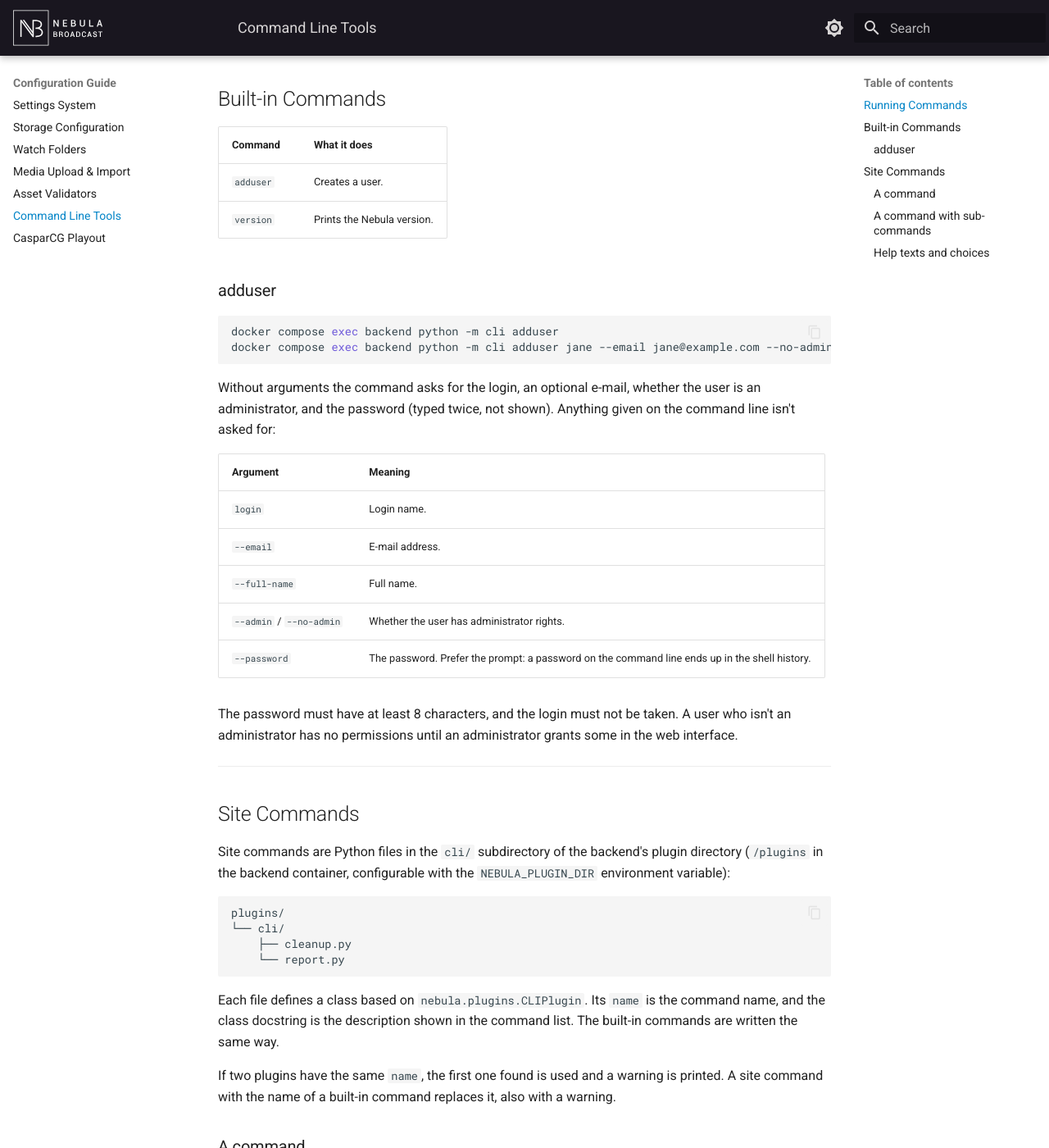
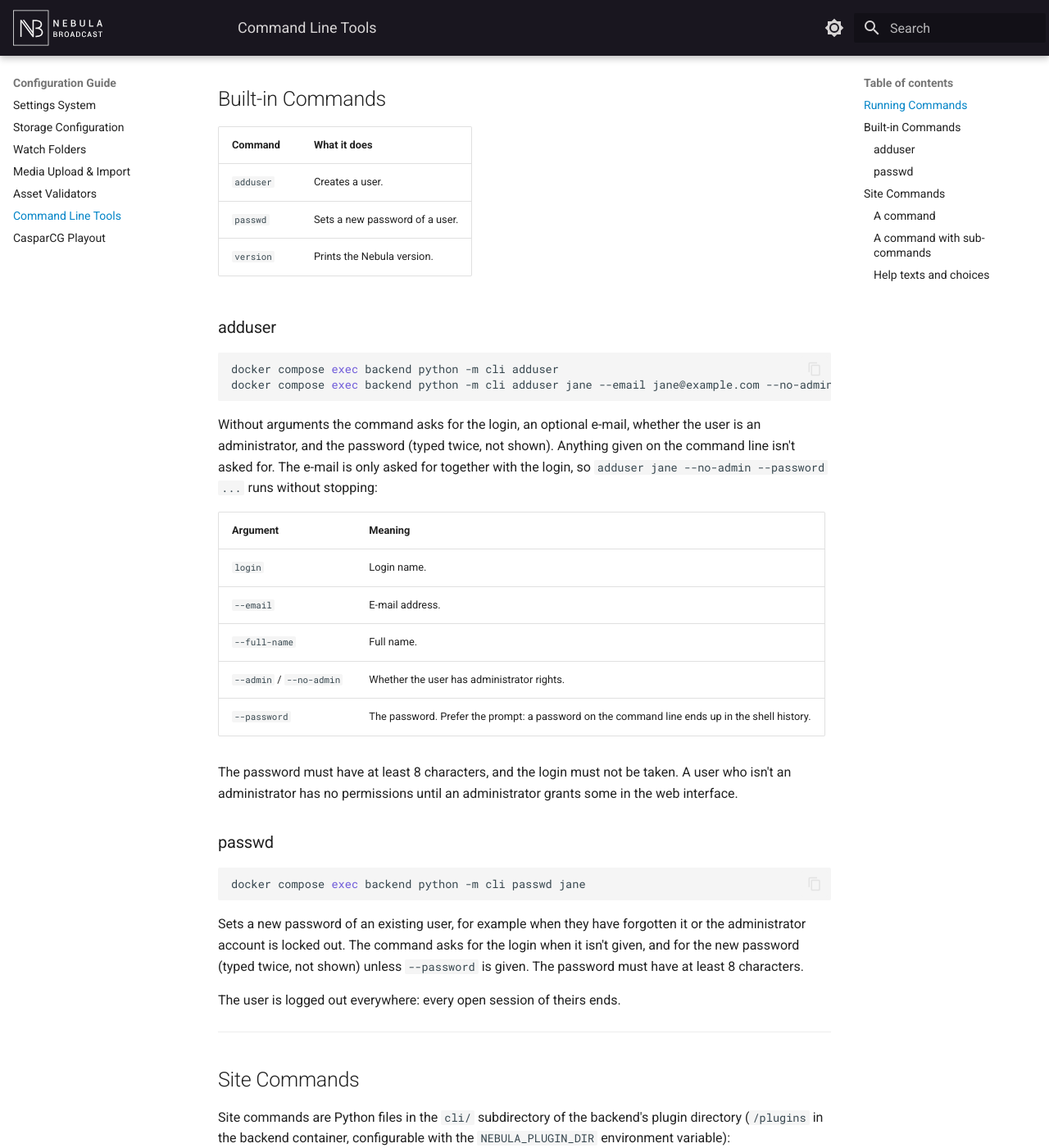
Before and after one commit to nebulabroadcast/nebula-docs, an MkDocs documentation site: the page built from docs/setup/cli.md, in a window 1280 px wide and 1400 px high, scrolled down 617 px. Shown: the whole window at 82% size. Built offline with MkDocs 1.6.1 and Material for MkDocs 9.7.7, drawn with Linux system fonts in a browser that asks for light colours.

Commit message:
docs: passwd command

````diff
--- a/docs/setup/cli.md
+++ b/docs/setup/cli.md
@@ -23,6 +23,7 @@ A command that fails exits with status `1`. A wrong command name or wrong argume
 | Command | What it does |
 |---|---|
 | `adduser` | Creates a user. |
+| `passwd` | Sets a new password of a user. |
 | `version` | Prints the Nebula version. |
 
 ### adduser
@@ -32,7 +33,7 @@ docker compose exec backend python -m cli adduser
 docker compose exec backend python -m cli adduser jane --email jane@example.com --no-admin
 ```
 
-Without arguments the command asks for the login, an optional e-mail, whether the user is an administrator, and the password (typed twice, not shown). Anything given on the command line isn't asked for:
+Without arguments the command asks for the login, an optional e-mail, whether the user is an administrator, and the password (typed twice, not shown). Anything given on the command line isn't asked for. The e-mail is only asked for together with the login, so `adduser jane --no-admin --password ...` runs without stopping:
 
 | Argument | Meaning |
 |---|---|
@@ -43,6 +44,16 @@ Without arguments the command asks for the login, an optional e-mail, whether th
 | `--password` | The password. Prefer the prompt: a password on the command line ends up in the shell history. |
 
 The password must have at least 8 characters, and the login must not be taken. A user who isn't an administrator has no permissions until an administrator grants some in the web interface.
+
+### passwd
+
+```bash
+docker compose exec backend python -m cli passwd jane
+```
+
+Sets a new password of an existing user, for example when they have forgotten it or the administrator account is locked out. The command asks for the login when it isn't given, and for the new password (typed twice, not shown) unless `--password` is given. The password must have at least 8 characters.
+
+The user is logged out everywhere: every open session of theirs ends.
 
 ---
 
````
